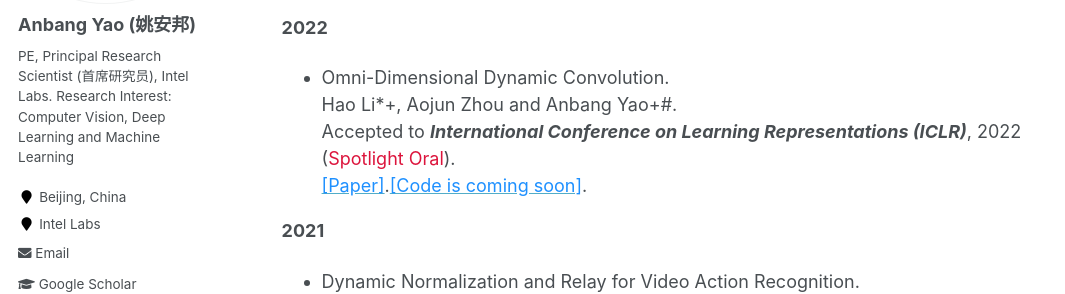
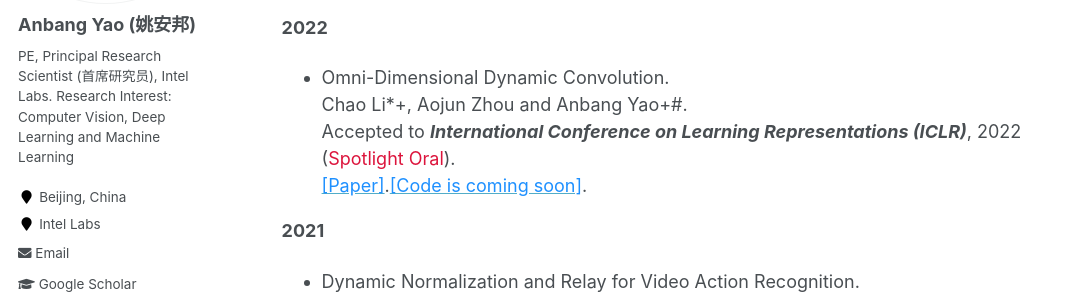
Before and after one commit to YaoAnbang/YaoAnbang.github.io, a Jekyll site: the page built from _pages/about.md, in a window 1280 px wide and 900 px high, scrolled down 1721 px. Shown: the part 166-460 px from the top of the window, without its empty margins (0-1065 px from the left). Built offline with Jekyll 4.4.1, drawn with Linux system fonts in a browser that asks for light colours.

Commit message:
Update about.md

```diff
--- a/_pages/about.md
+++ b/_pages/about.md
@@ -46,7 +46,7 @@
 
 **2022**
 <!-- <blockquote> -->
-+ Omni-Dimensional Dynamic Convolution.<br> Hao Li\*\+, Aojun Zhou and Anbang Yao\+\#.<br> Accepted to <em>**International Conference on Learning Representations (ICLR)**</em>, 2022 (<font color="Crimson">Spotlight Oral</font>).<br> [<font color="DodgerBlue">[Paper]</font>](https://openreview.net/forum?id=DmpCfq6Mg39&referrer=%5BAuthor%20Console%5D(%2Fgroup%3Fid%3DICLR.cc%2F2022%2FConference%2FAuthors%23your-submissions)).[<font color="DodgerBlue">[Code is coming soon]</font>](https://openreview.net/forum?id=DmpCfq6Mg39&referrer=%5BAuthor%20Console%5D(%2Fgroup%3Fid%3DICLR.cc%2F2022%2FConference%2FAuthors%23your-submissions)).<br>
++ Omni-Dimensional Dynamic Convolution.<br> Chao Li\*\+, Aojun Zhou and Anbang Yao\+\#.<br> Accepted to <em>**International Conference on Learning Representations (ICLR)**</em>, 2022 (<font color="Crimson">Spotlight Oral</font>).<br> [<font color="DodgerBlue">[Paper]</font>](https://openreview.net/forum?id=DmpCfq6Mg39&referrer=%5BAuthor%20Console%5D(%2Fgroup%3Fid%3DICLR.cc%2F2022%2FConference%2FAuthors%23your-submissions)).[<font color="DodgerBlue">[Code is coming soon]</font>](https://openreview.net/forum?id=DmpCfq6Mg39&referrer=%5BAuthor%20Console%5D(%2Fgroup%3Fid%3DICLR.cc%2F2022%2FConference%2FAuthors%23your-submissions)).<br>
 <!--</blockquote> -->
 
 **2021**
```
